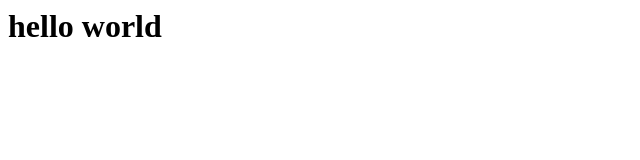
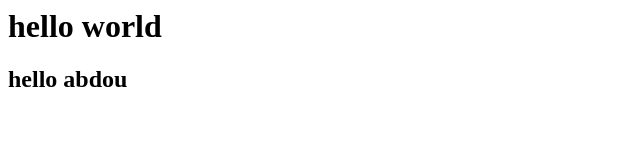
Before and after one commit to remouli16/cours, a plain HTML site: page index.html in a window 1280 px wide. Shown: the whole page, without its empty margins (0-640 px from the left). Drawn offline with Linux system fonts and the light colour scheme.

Commit message:
second Update  index.html
second

```diff
--- a/index.html
+++ b/index.html
@@ -4,5 +4,6 @@
   </header>
   <body>
     <h1>hello world</h1>
+    <h2>hello abdou</h2>
   </body>
 </html>
```
